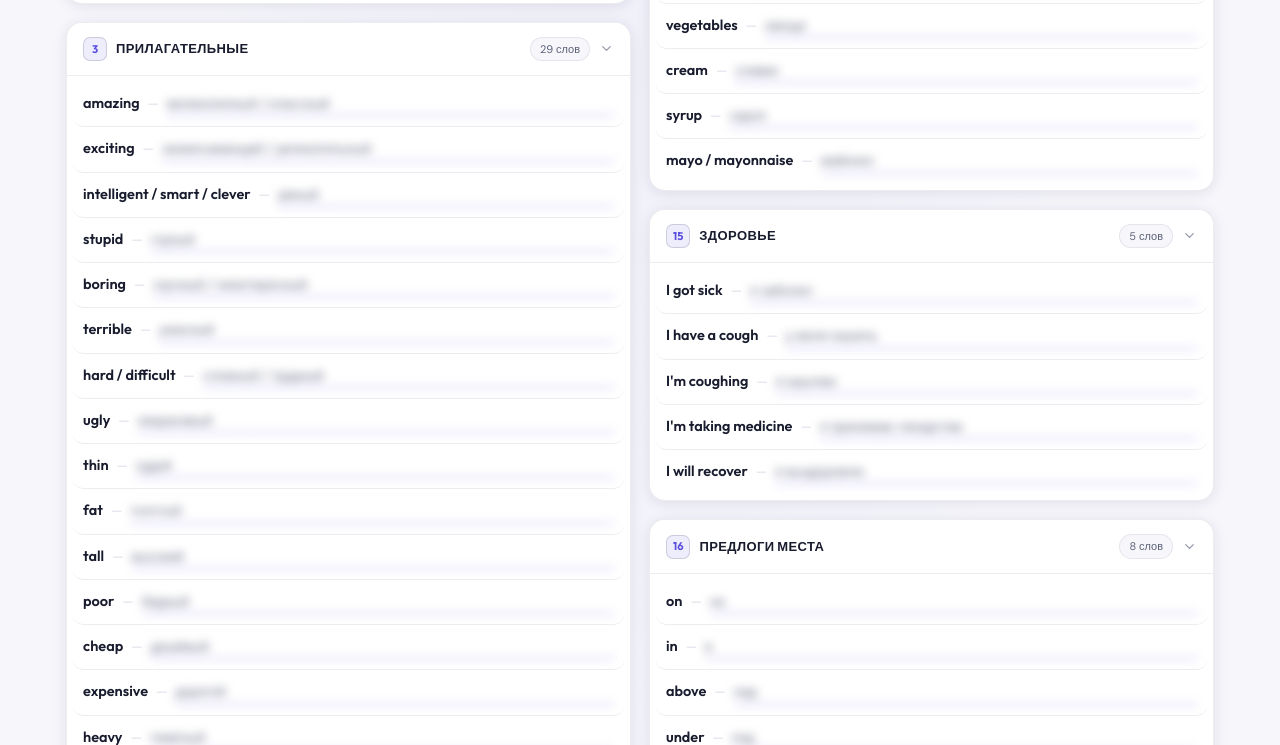
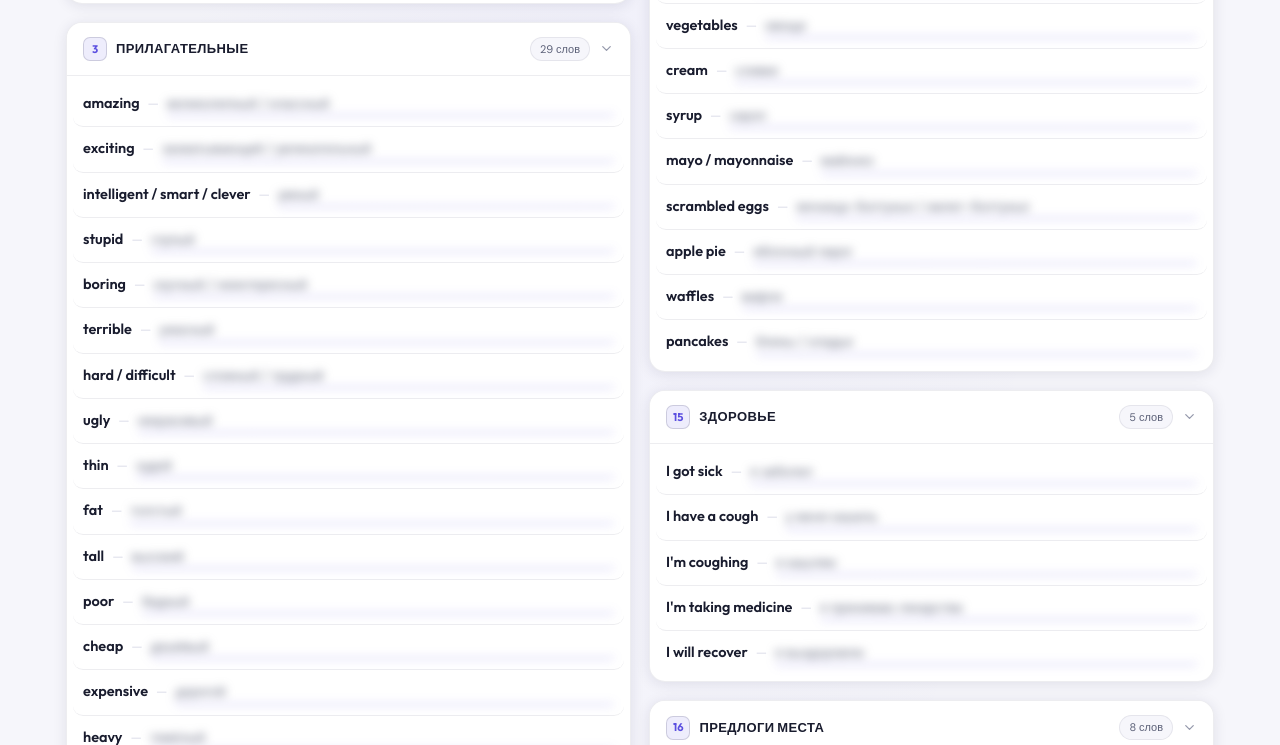
Before and after one commit to PavelDruker/slovar, a plain HTML site: page index.html in a window 1280 px wide. Shown: the part 1911-2656 px from the top of the page. Drawn offline with Linux system fonts and the light colour scheme.

Commit message:
Add breakfast words: scrambled eggs, apple pie, waffles, pancakes
Co-Authored-By: Claude Opus 5.5 <noreply@anthropic.com>

```diff
--- a/index.html
+++ b/index.html
@@ -1735,7 +1735,7 @@ const BASE_SECTIONS = [
   { id:11, name:"МОРСКИЕ ЖИВОТНЫЕ", words:[["shark","акула"],["whale","кит"],["hammerfish","рыба-молот"]]},
   { id:12, name:"ЖИВОТНЫЕ И НАСЕКОМЫЕ", words:[["cockroach","таракан"],["spider web","паутина"],["puppy","щенок"]]},
   { id:13, name:"ПУТЕШЕСТВИЯ И ТРАНСПОРТ", words:[["start my car","завести машину"],["suitcase","чемодан"],["layover","пересадка"],["route","маршрут"],["in the outskirts / suburbs","в пригороде"],["out of town","за городом / за город"],["river bank","набережная / берег реки"],["driver's license","права"],["security check","досмотр"],["a tent","палатка"],["go camping","пойти в поход с палатками"],["a camping site","кемпинг / место для кемпинга"],["We have a layover in Dubai","у нас пересадка в Дубае"],["local people","местные люди"],["palace","дворец"],["5 km per hour","5 км в час"]]},
-  { id:14, name:"ЕДА", words:[["boiled lamb","варёная баранина"],["fried","жареный"],["fried chicken","жареная курица"],["Easter cake","кулич"],["chewing gum","жевательная резинка"],["biscuits (UK) / cookies (US)","печенье"],["milk","молоко"],["an apple","яблоко"],["rice","рис"],["yogurt","йогурт"],["sugar","сахар"],["toast","тост"],["bread","хлеб"],["fish","рыба"],["eggs","яйца"],["coffee","кофе"],["make coffee","делать кофе"],["tea","чай"],["sausages","сосиски / колбаски"],["soup","суп"],["cheese","сыр"],["a banana","банан"],["orange juice","апельсиновый сок"],["a croissant","круассан"],["jam (UK) / jelly (US)","джем / варенье"],["a jar of jam","банка джема"],["meat","мясо"],["fruit","фрукты"],["cereal","хлопья с молоком"],["oatmeal","овсяная каша"],["porridge","каша"],["olives","оливки"],["tomatoes","помидоры"],["vegetables","овощи"],["cream","сливки"],["syrup","сироп"],["mayo / mayonnaise","майонез"]]},
+  { id:14, name:"ЕДА", words:[["boiled lamb","варёная баранина"],["fried","жареный"],["fried chicken","жареная курица"],["Easter cake","кулич"],["chewing gum","жевательная резинка"],["biscuits (UK) / cookies (US)","печенье"],["milk","молоко"],["an apple","яблоко"],["rice","рис"],["yogurt","йогурт"],["sugar","сахар"],["toast","тост"],["bread","хлеб"],["fish","рыба"],["eggs","яйца"],["coffee","кофе"],["make coffee","делать кофе"],["tea","чай"],["sausages","сосиски / колбаски"],["soup","суп"],["cheese","сыр"],["a banana","банан"],["orange juice","апельсиновый сок"],["a croissant","круассан"],["jam (UK) / jelly (US)","джем / варенье"],["a jar of jam","банка джема"],["meat","мясо"],["fruit","фрукты"],["cereal","хлопья с молоком"],["oatmeal","овсяная каша"],["porridge","каша"],["olives","оливки"],["tomatoes","помидоры"],["vegetables","овощи"],["cream","сливки"],["syrup","сироп"],["mayo / mayonnaise","майонез"],["scrambled eggs","яичница-болтунья / омлет-болтунья"],["apple pie","яблочный пирог"],["waffles","вафли"],["pancakes","блины / оладьи"]]},
   { id:15, name:"ЗДОРОВЬЕ", words:[["I got sick","я заболел"],["I have a cough","у меня кашель"],["I'm coughing","я кашляю"],["I'm taking medicine","я принимаю лекарства"],["I will recover","я выздоровлю"]]},
   { id:16, name:"ПРЕДЛОГИ МЕСТА", words:[["on","на"],["in","в"],["above","над"],["under","под"],["behind","позади"],["between","между"],["next to / near","рядом"],["in front of","перед"]]},
   { id:17, name:"ГАДЖЕТЫ И ПРЕДМЕТЫ БЫТА", words:[["charger","зарядка"],["headsets","наушники"],["business card","визитная карточка"],["buttons","кнопки"]]},
```
Also changed, not shown: словарь_EN-RU.html (+1 -1 lines).
